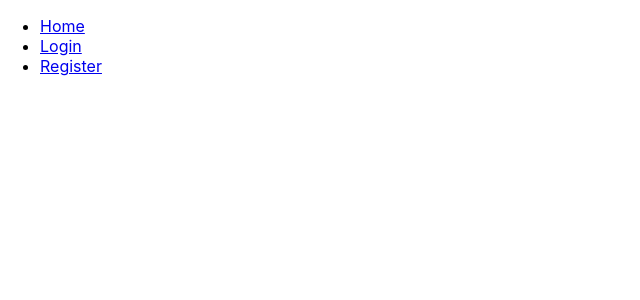
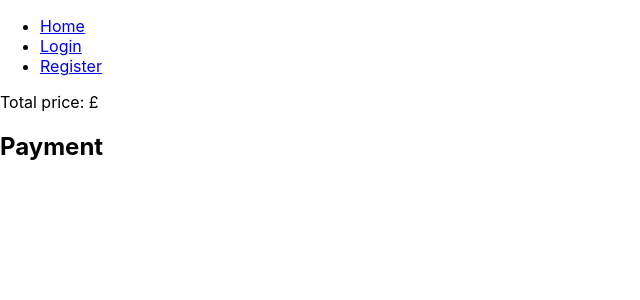
Before and after one commit to rgraner/ecommerce-part-II, a React (Create React App) app in the folder views/: page /checkout/1 in a window 1280 px wide. Before the commit this address had no page. Shown: the top 300 px of the page, without its empty margins (0-640 px from the left). Built offline with nearby package versions, Linux system fonts and the light colour scheme; no server answers.

Commit message:
Create checkout page to continue with the payment

```diff
--- a/views/src/App.js
+++ b/views/src/App.js
@@ -1,16 +1,17 @@
 import React, { useState, useEffect } from 'react';
 import { BrowserRouter as Router, Route, Routes } from 'react-router-dom';
-import Home from './components/Home.js';
-import Users from './components/Users.js';
-import Products from './components/Products.js';
+import Home from './components/Home';
+import Users from './components/Users';
+import Products from './components/Products';
 import ProductDetails from './components/ProductDetails';
 // import Orders from './components/Orders';
-import Register from './components/Register.js';
-import Login from './components/Login.js';
-import Navbar from './components/Navbar.js';
-import Logout from './components/Logout.js';
-import Cart from './components/Cart.js';
-import Completion from './components/Completion.js';
+import Register from './components/Register';
+import Login from './components/Login';
+import Navbar from './components/Navbar';
+import Logout from './components/Logout';
+import Cart from './components/Cart';
+import Checkout from './components/Checkout';
+import Completion from './components/Completion';
 
 
 function App() {
@@ -45,6 +46,7 @@ function App() {
         <Route path="/login" element={<Login setIsLoggedIn={setIsLoggedIn} onLogin={handleLogin} />} />
         <Route path="/logout" element={<Logout setIsLoggedIn={setIsLoggedIn} />} />
         <Route path="/cart/:userId" element={<Cart />} />
+        <Route path="/checkout/:userId" element={<Checkout />} />
         <Route path="/completion/:userId" element={<Completion />} />
       </Routes>
     </Router>
--- a/views/src/components/Cart.js
+++ b/views/src/components/Cart.js
@@ -1,11 +1,12 @@
 import React, { useEffect, useState } from "react";
-import { useParams } from 'react-router-dom';
-import Payment from './Payment';
+import { useParams,  useNavigate } from 'react-router-dom';
 
 function Cart() {
   const { userId } = useParams();
   const [cartItems, setCartItems] = useState([]);
   const [totalPrice, setTotalPrice] = useState([]);
+
+  const navigate = useNavigate()
 
   useEffect(() => {
     // Fetch cart items from the server
@@ -77,6 +78,11 @@ function Cart() {
     }
   };
 
+  const handleCheckout = () => {
+    // Redirect to the PaymentPage with the user ID and total price
+    navigate(`/checkout/${userId}?totalPrice=${totalPrice}`);
+  };
+
   return (
     <div>
       <h2>Cart</h2>
@@ -106,7 +112,7 @@ function Cart() {
             ))}
           </ul>
           <p>Total Price: £{totalPrice.toFixed(2)}</p>
-          <Payment totalPrice={totalPrice} />
+          <button onClick={handleCheckout}>Checkout</button>
         </div>
       )}
     </div>
--- /dev/null
+++ b/views/src/components/Checkout.js
@@ -0,0 +1,17 @@
+import { useLocation } from 'react-router-dom';
+import Payment from './Payment';
+
+const Checkout = () => {
+  const location = useLocation();
+  const totalPrice = new URLSearchParams(location.search).get('totalPrice');
+  console.log('totalPrice from checkout page:', totalPrice);
+
+  return (
+    <>
+    <p>Total price: £{totalPrice}</p>
+      <Payment totalPrice={totalPrice} />
+    </>
+  );
+};
+
+export default Checkout;
```
Also changed, not shown: 1 other file (tests, documents, lock files or other folders).
